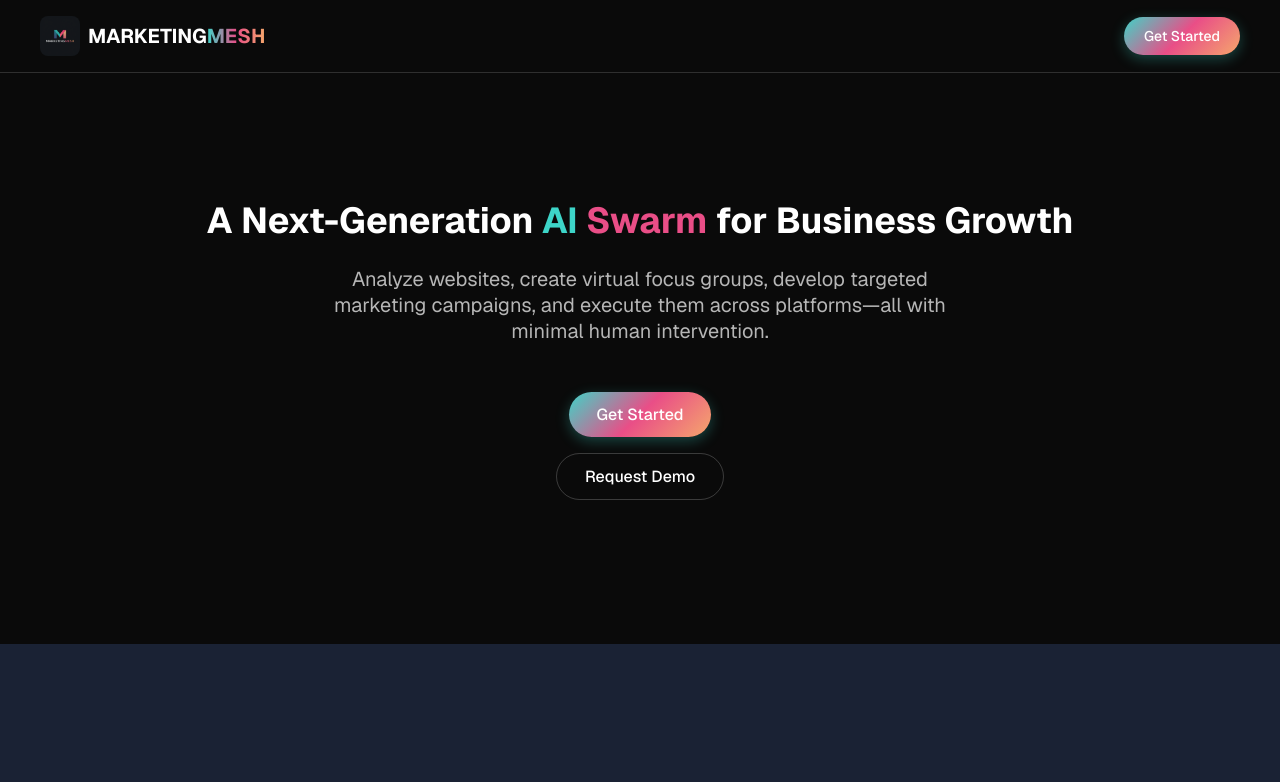
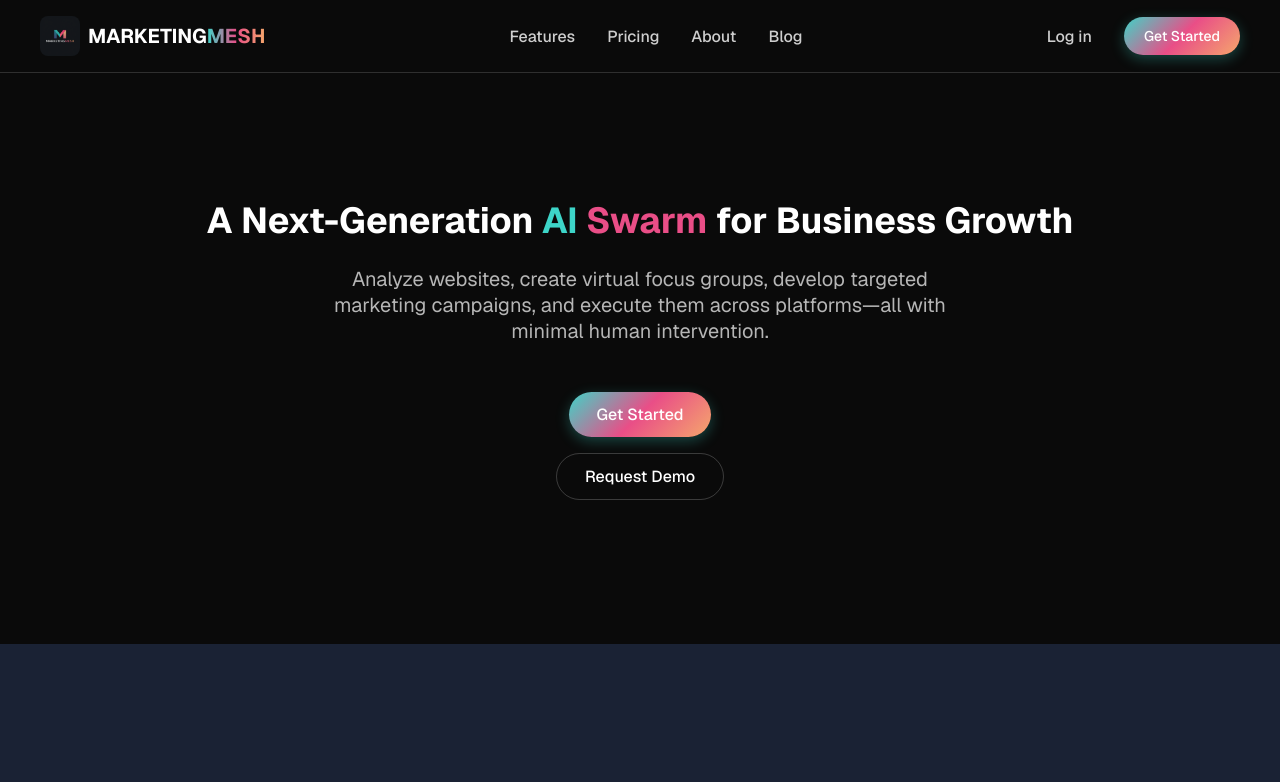
Before and after one commit to Universal-Basic-Compute/marketingmesh, a Next.js app: page / in a window 1280 px wide. Shown: the top 782 px of the page. Built offline with nearby package versions, Linux system fonts and the light colour scheme; no server answers.

Commit message:
fix: Resolve navigation link display issues in Header component

```diff
--- a/app/components/Header.tsx
+++ b/app/components/Header.tsx
@@ -43,7 +43,14 @@ export default function Header() {
           </span>
         </Link>
 
-        <nav style={{ display: 'none', alignItems: 'center', gap: '2rem' }} className="md:flex">
+        <nav style={{
+          display: 'flex',
+          alignItems: 'center',
+          gap: '2rem',
+          '@media (max-width: 768px)': {
+            display: 'none'
+          }
+        }}>
           <Link href="/features" style={{ color: 'rgba(255,255,255,0.8)', textDecoration: 'none', fontWeight: 500, transition: 'color 0.2s' }} onMouseOver={(e) => e.currentTarget.style.color = '#3dd5c8'} onMouseOut={(e) => e.currentTarget.style.color = 'rgba(255,255,255,0.8)'}>
             Features
           </Link>
@@ -65,14 +72,13 @@ export default function Header() {
                 <Link
                   href="/dashboard"
                   style={{
-                    display: 'none',
+                    display: 'block',
                     color: 'rgba(255,255,255,0.8)',
                     textDecoration: 'none',
                     fontWeight: 500,
                     transition: 'color 0.2s',
                     marginRight: '1rem'
                   }}
-                  className="sm:block"
                   onMouseOver={(e) => e.currentTarget.style.color = '#3dd5c8'}
                   onMouseOut={(e) => e.currentTarget.style.color = 'rgba(255,255,255,0.8)'}
                 >
@@ -81,14 +87,13 @@ export default function Header() {
                 <Link
                   href="/mesh"
                   style={{
-                    display: 'none',
+                    display: 'block',
                     color: 'rgba(255,255,255,0.8)',
                     textDecoration: 'none',
                     fontWeight: 500,
                     transition: 'color 0.2s',
                     marginRight: '1rem'
                   }}
-                  className="sm:block"
                   onMouseOver={(e) => e.currentTarget.style.color = '#e94e87'}
                   onMouseOut={(e) => e.currentTarget.style.color = 'rgba(255,255,255,0.8)'}
                 >
@@ -97,13 +102,12 @@ export default function Header() {
                 <Link
                   href="/mesh"
                   style={{
-                    display: 'none',
+                    display: 'block',
                     color: 'rgba(255,255,255,0.8)',
                     textDecoration: 'none',
                     fontWeight: 500,
                     transition: 'color 0.2s'
                   }}
-                  className="sm:block"
                   onMouseOver={(e) => e.currentTarget.style.color = '#f5a76c'}
                   onMouseOut={(e) => e.currentTarget.style.color = 'rgba(255,255,255,0.8)'}
                 >
@@ -141,13 +145,13 @@ export default function Header() {
               <Link
                 href="/login"
                 style={{
-                  display: 'none',
+                  display: 'block',
                   color: 'rgba(255,255,255,0.8)',
                   textDecoration: 'none',
                   fontWeight: 500,
-                  transition: 'color 0.2s'
+                  transition: 'color 0.2s',
+                  marginRight: '1rem'
                 }}
-                className="sm:block"
                 onMouseOver={(e) => e.currentTarget.style.color = '#e94e87'}
                 onMouseOut={(e) => e.currentTarget.style.color = 'rgba(255,255,255,0.8)'}
               >
```
